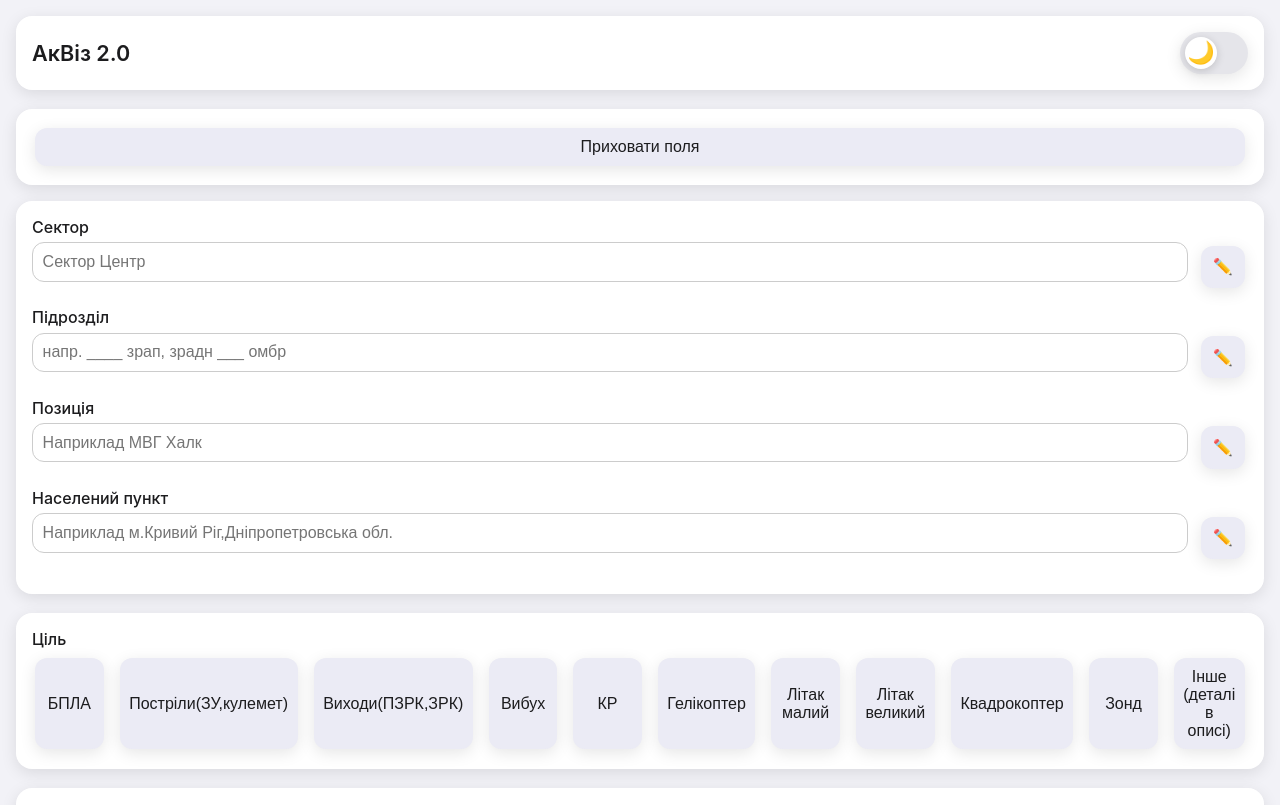
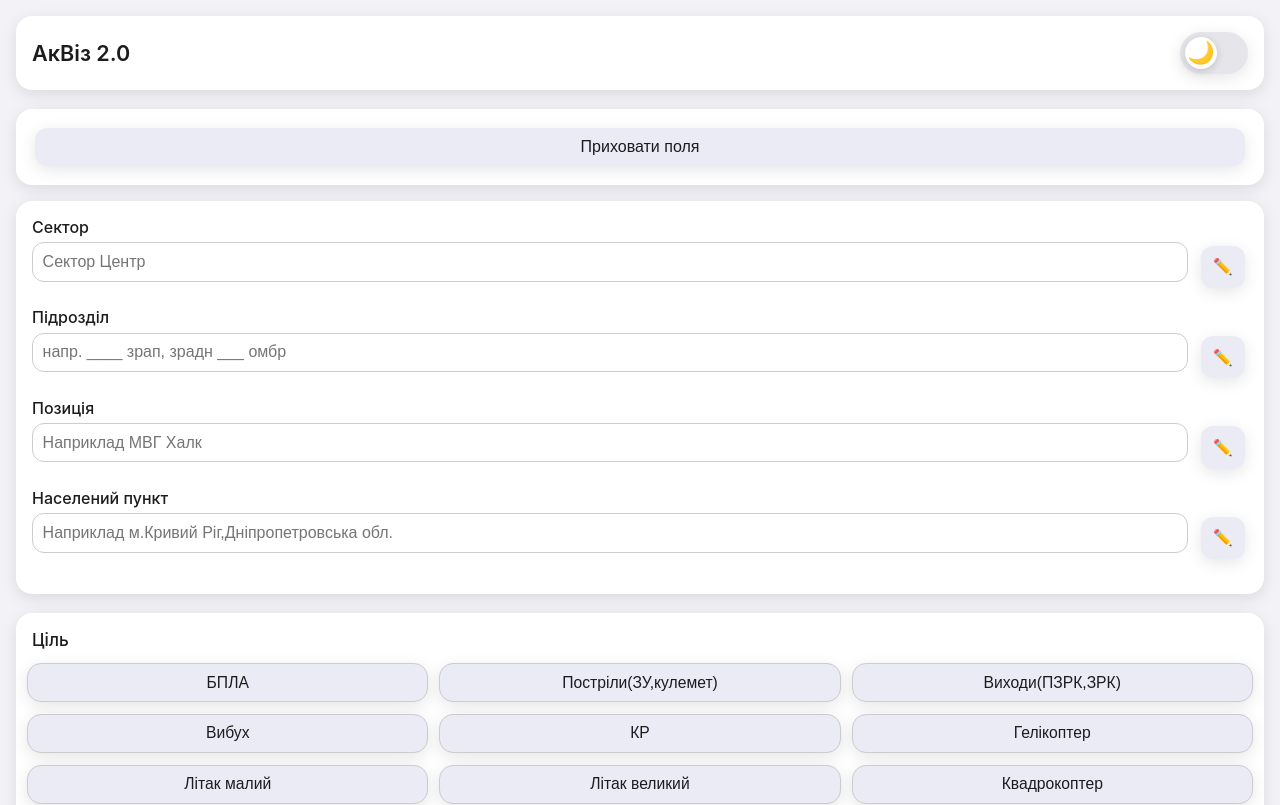
Before and after one commit to lolittajdm-alt/akviz0.2, a Next.js app: page / in a window 1280 px wide. Shown: the top 805 px of the page. Built offline with nearby package versions, Linux system fonts and the light colour scheme.

Commit message:
Update index.js

```diff
--- a/pages/index.js
+++ b/pages/index.js
@@ -355,25 +355,64 @@ export default function Home() {
       )}
 
       {/* ——— Тип цілі ——— */}
-      <div style={cardStyle(theme)}>
-        <label style={labelStyle(theme)}>Ціль</label>
-        <div style={{ display: "flex", flexWrap: "wrap", gap: "0.6rem" }}>
-          {goalsList.map(goal => (
+      <div style={{
+  ...cardStyle(theme),
+  padding: "1rem 0.7rem",
+  display: "flex",
+  flexDirection: "column"
+}}>
+  <label style={{
+    ...labelStyle(theme),
+    marginLeft: "0.3rem",
+    marginBottom: "0.8rem",
+    fontSize: "1.07rem"
+  }}>Ціль</label>
+  <div
+    style={{
+      display: "grid",
+      gridTemplateColumns: "1fr 1fr 1fr",
+      gap: "0.7rem",
+      width: "100%",
+    }}
+  >
+    {goalsList.map((goal) => (
       <button
         key={goal}
         onClick={() => toggleGoal(goal)}
         style={{
-                ...buttonStyle(theme),
-                background: form.selectedGoals.includes(goal) ? theme.success : theme.secondary,
-                color: form.selectedGoals.includes(goal) ? "#fff" : theme.label,
-                fontWeight: form.selectedGoals.includes(goal) ? 600 : 500
+          background: form.selectedGoals.includes(goal)
+            ? theme.success
+            : theme.secondary,
+          color: form.selectedGoals.includes(goal)
+            ? "#fff"
+            : theme.label,
+          fontWeight: form.selectedGoals.includes(goal) ? 600 : 500,
+          border: form.selectedGoals.includes(goal)
+            ? `2px solid ${theme.success}`
+            : `1px solid ${theme.inputBorder}`,
+          borderRadius: "14px",
+          boxShadow: form.selectedGoals.includes(goal)
+            ? "0 2px 8px rgba(50,215,75,0.14)"
+            : theme.shadow,
+          padding: "0.58rem 0.5rem",
+          marginBottom: "0.08rem",
+          fontSize: "0.98rem",
+          transition: "background .18s, border .18s, color .18s, box-shadow .18s",
+          cursor: "pointer",
+          whiteSpace: "nowrap",
+          overflow: "hidden",
+          textOverflow: "ellipsis",
+          minWidth: 0,
+          width: "100%"
         }}
+        title={goal} // Показывает полный текст при наведении
       >
         {goal}
       </button>
     ))}
   </div>
 </div>
+
 
       {/* ——— Сторона ——— */}
       <div style={cardStyle(theme)}>
```
Lines whose indentation alone changed are shown as unchanged.
